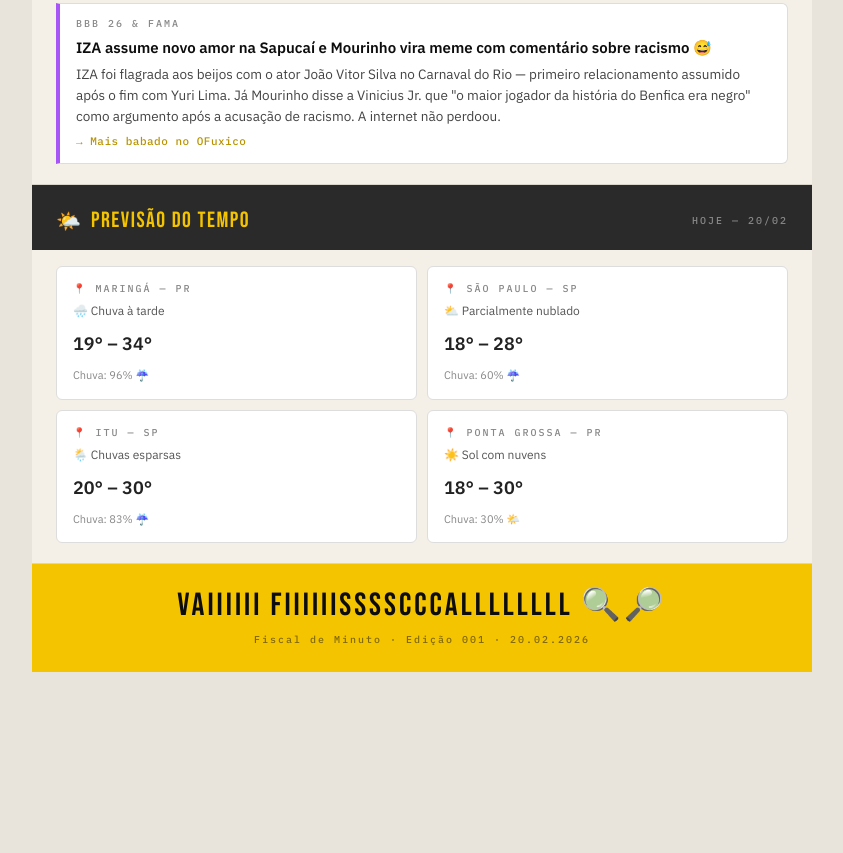
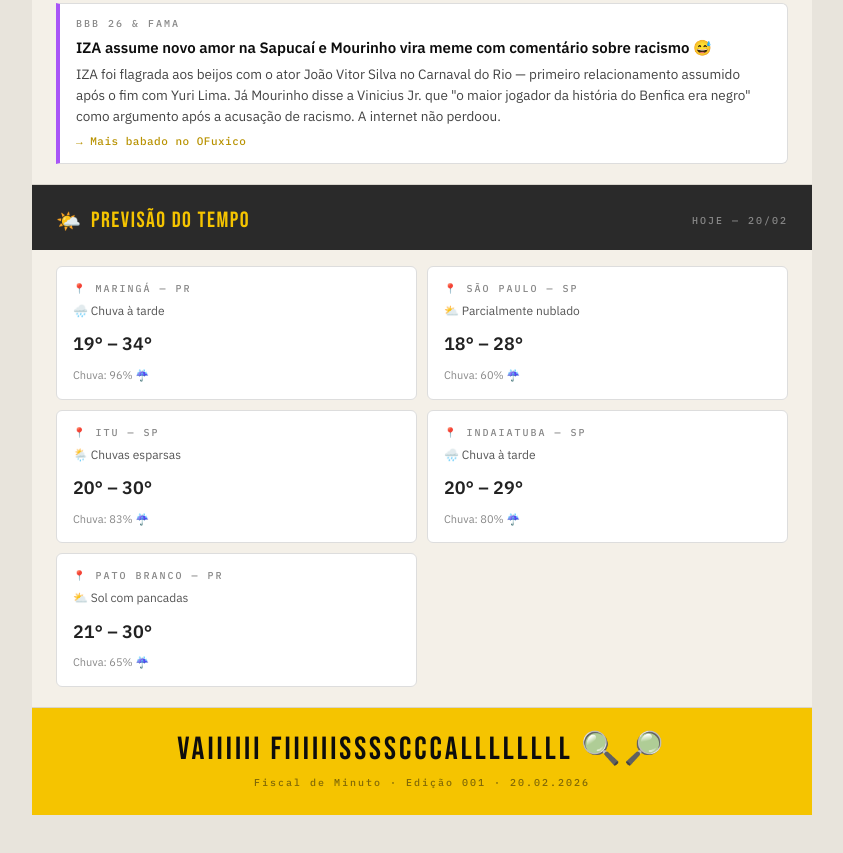
Before and after one commit to fiscaldeminuto/fiscal-de-minuto, a plain HTML site: page index.html in a window 1280 px wide. Shown: the part 3285-4138 px from the top of the page, without its empty margins (218-1061 px from the left). Before the commit the page ends 4017 px from the top, so only its background shows below. Drawn offline with Linux system fonts and the light colour scheme.

Commit message:
Update index.html

```diff
--- a/index.html
+++ b/index.html
@@ -504,10 +504,17 @@
       </div>
 
       <div class="weather-card">
-        <div class="weather-city">📍 Ponta Grossa — PR</div>
-        <div class="weather-desc">☀️ Sol com nuvens</div>
-        <div class="weather-extra" style="font-size:18px; font-weight:700; color:#222; margin-top:6px;">18° – 30°</div>
-        <div class="weather-extra">Chuva: 30% 🌤️</div>
+        <div class="weather-city">📍 Indaiatuba — SP</div>
+        <div class="weather-desc">🌧️ Chuva à tarde</div>
+        <div class="weather-extra" style="font-size:18px; font-weight:700; color:#222; margin-top:6px;">20° – 29°</div>
+        <div class="weather-extra">Chuva: 80% ☔</div>
+      </div>
+
+      <div class="weather-card">
+        <div class="weather-city">📍 Pato Branco — PR</div>
+        <div class="weather-desc">⛅ Sol com pancadas</div>
+        <div class="weather-extra" style="font-size:18px; font-weight:700; color:#222; margin-top:6px;">21° – 30°</div>
+        <div class="weather-extra">Chuva: 65% ☔</div>
       </div>
 
     </div>
```
